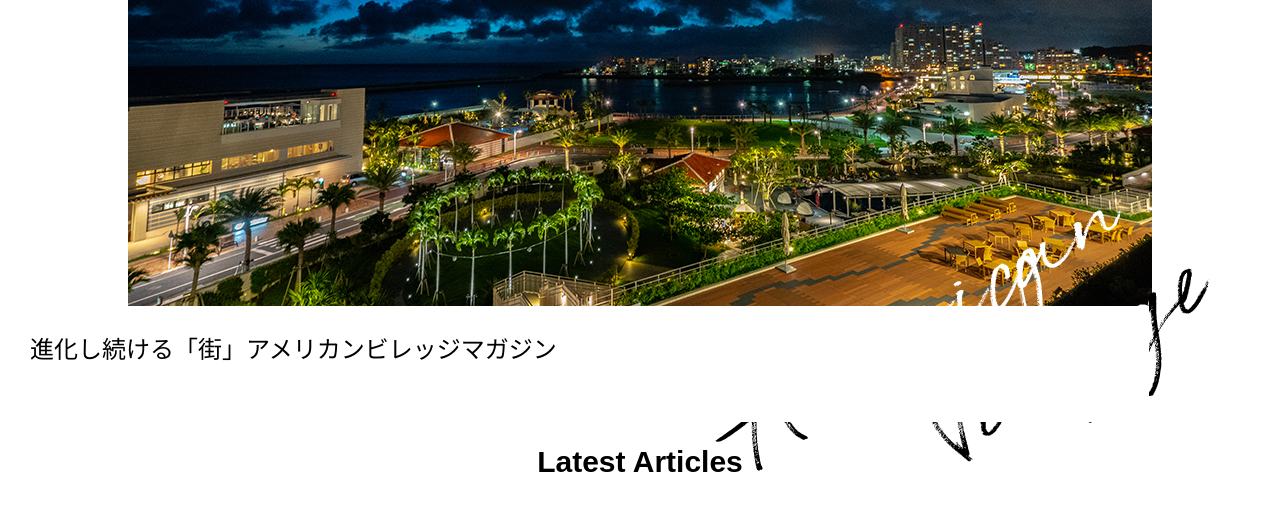
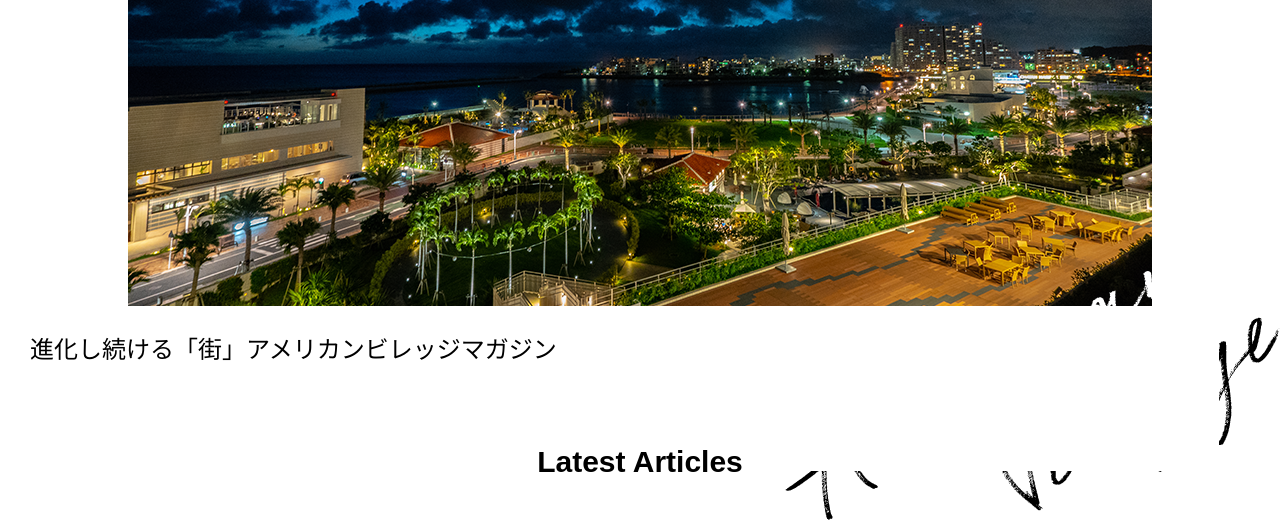
Before and after one commit to mc0553/akirayassann, a plain HTML site: page index.html in a window 1280 px wide. Shown: the part 280-802 px from the top of the page. Drawn offline with nearby package versions, Linux system fonts and the light colour scheme.

Commit message:
.textpic img change

```diff
--- a/index.html
+++ b/index.html
@@ -6,6 +6,7 @@
     <meta http-equiv="X-UA-Compatible" content="ie=edge">
     <title>American Village</title>
     <link rel="stylesheet" href="style.css">
+    <link rel="stylesheet" href="js/jquery.js">
 </head>
 <body>
     <header>
--- a/style.css
+++ b/style.css
@@ -61,8 +61,7 @@ header{
     z-index: 2;
     bottom: 0;
     right: 0;
-    margin-right: 70px;
-    margin-bottom: 49px;
+
 }
 
 h2{
```
